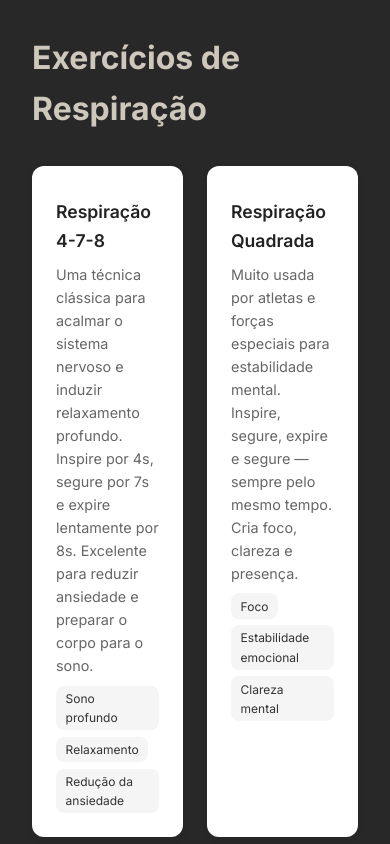
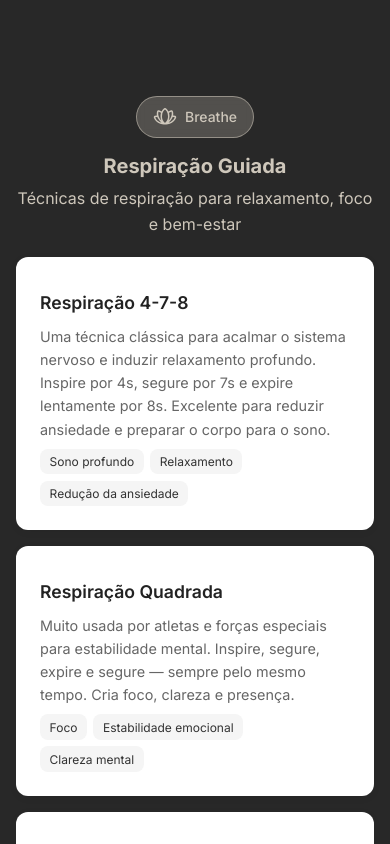
Before and after one commit to victor-medrado/breathe-app, a React (Vite) app: page / in a window 390 px wide. Shown: the top 844 px of the page. Built offline with nearby package versions, Linux system fonts and the light colour scheme.

Commit message:
styles(screens/Home): improves Home screen to be responsive

```diff
--- a/src/screens/Home/Home.styles.ts
+++ b/src/screens/Home/Home.styles.ts
@@ -1,14 +1,68 @@
 import styled from "styled-components";
+
+export const MainContainer = styled.div`
+  height: 100vh;
+  padding-top: 5rem;
+`;
 
 export const Container = styled.div`
   padding: 2rem;
   display: flex;
   flex-direction: column;
   gap: 2rem;
+  max-width: 56rem;
+  margin: 0 auto;
+
+  @media (max-width: 768px) {
+    padding: 1rem;
+    gap: 1.25rem;
+    max-width: 100%;
+  }
+`;
+
+export const Header = styled.div`
+  text-align: center;
+`;
+
+export const HeaderAppName = styled.div`
+  display: inline-flex;
+  align-items: center;
+  gap: 0.5rem;
+  padding: 0.5rem 1rem;
+  background-color: rgba(206, 199, 187, 0.25);
+  border-radius: 9999px;
+  backdrop-filter: blur(4px);
+  border: 1px solid rgba(206, 199, 187, 0.55);
+  margin-bottom: 1rem;
+  text-align: center;
+
+  span {
+    font-size: 0.875rem;
+    font-weight: 500;
+    line-height: 1.25rem;
+  }
+`;
+
+export const HeaderTitle = styled.h1`
+  font-weight: 700;
+  font-size: 1.875rem;
+  line-height: 2.25rem;
+  margin-bottom: 0.5rem;
+  color: ${({ theme }) => theme.colors.secondary};
+
+  @media (max-width: 480px) {
+    font-size: 1.25rem;
+    line-height: 1.5rem;
+  }
 `;
 
 export const Grid = styled.div`
   display: grid;
   grid-template-columns: repeat(2, 1fr);
   gap: 1.5rem;
+
+  @media (max-width: 900px) {
+    grid-template-columns: 1fr;
+    gap: 1rem;
+  }
 `;
--- a/src/screens/Home/Home.tsx
+++ b/src/screens/Home/Home.tsx
@@ -1,14 +1,32 @@
 import { useNavigate } from "react-router";
 import { Card } from "../../components";
-import { Container, Grid } from "./Home.styles";
+import {
+  Container,
+  Grid,
+  Header,
+  HeaderAppName,
+  HeaderTitle,
+  MainContainer,
+} from "./Home.styles";
 import { breathingTechniques } from "../../data/techniques";
+import { FlowerLotusIcon } from "@phosphor-icons/react";
 
 const Home = () => {
   const navigate = useNavigate();
 
   return (
+    <main style={{ position: "relative" }}>
+      <MainContainer>
         <Container>
-      <h1>Exercícios de Respiração</h1>
+          <Header>
+            <HeaderAppName>
+              <FlowerLotusIcon size={24} />
+              <span>Breathe</span>
+            </HeaderAppName>
+
+            <HeaderTitle>Respiração Guiada</HeaderTitle>
+            <p>Técnicas de respiração para relaxamento, foco e bem-estar</p>
+          </Header>
           <Grid>
             {breathingTechniques.map((technique) => (
               <Card
@@ -22,6 +40,8 @@ const Home = () => {
             ))}
           </Grid>
         </Container>
+      </MainContainer>
+    </main>
   );
 };
 
```
Lines whose indentation alone changed are shown as unchanged.
